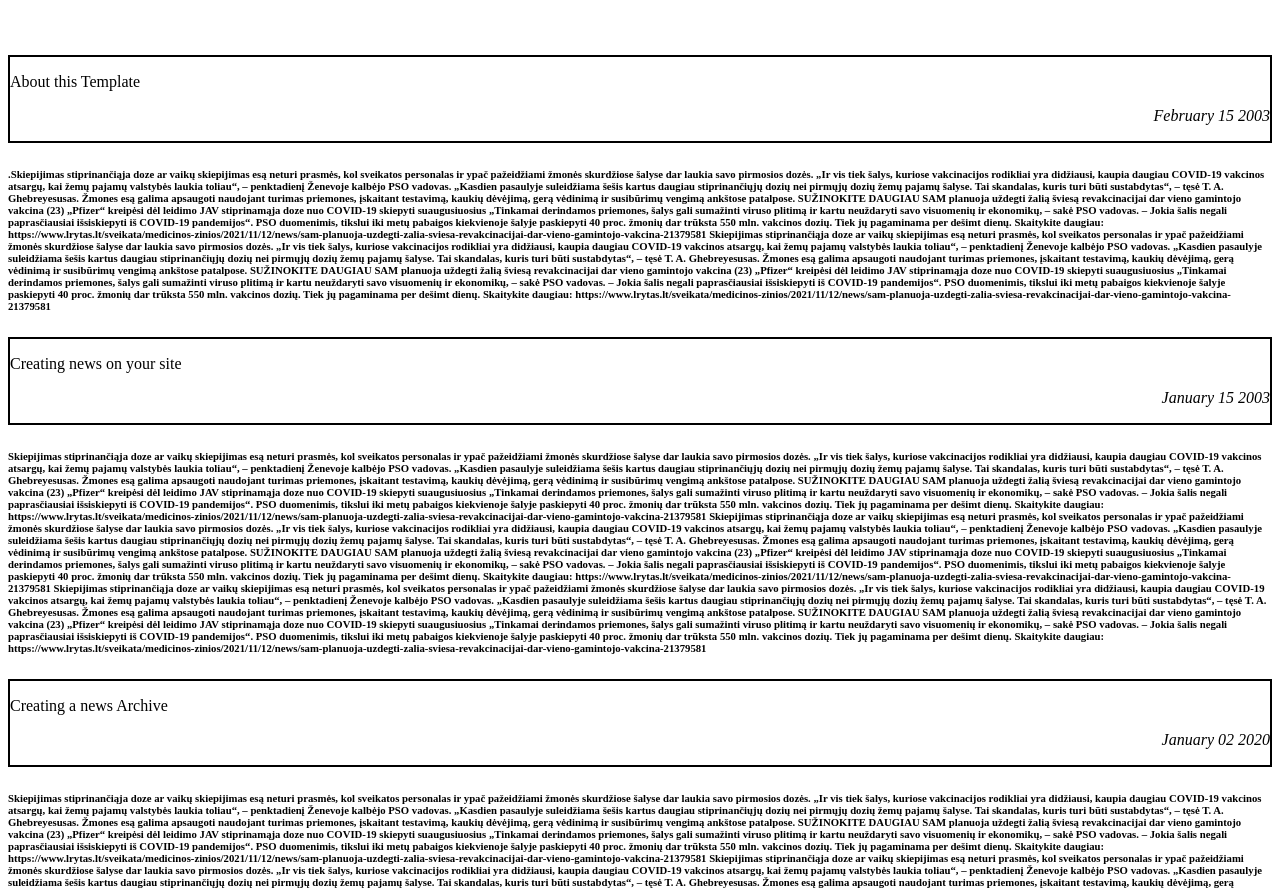
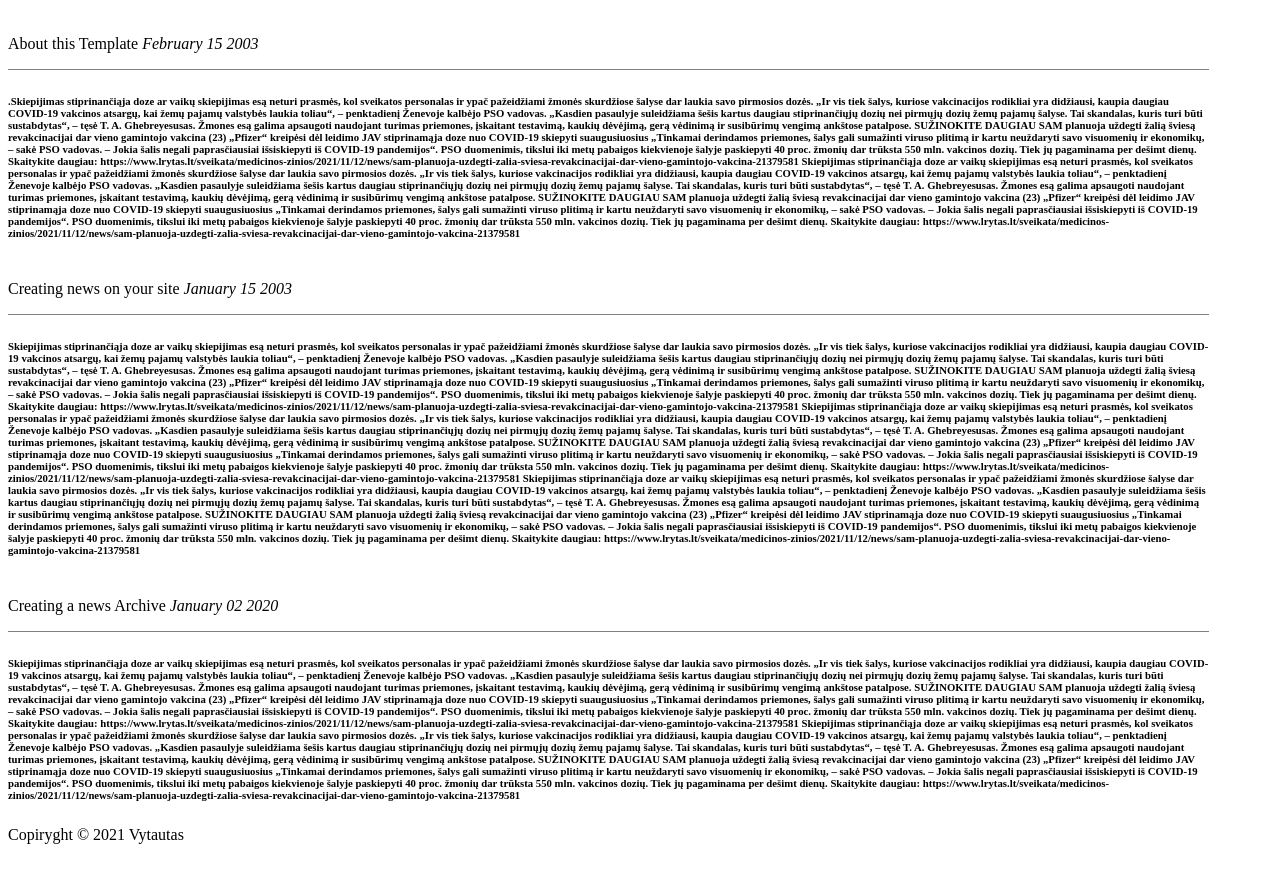
Before and after one commit to vytzam/1_CSS_bandomas_darbas, a plain HTML site: page index.html in a window 1280 px wide. Shown: the part 61-949 px from the top of the page. After the commit the page ends 921 px from the top, so only its background shows below. Drawn offline with Linux system fonts and the light colour scheme.

Commit message:
pagal Juste

```diff
--- a/dist/stile.css
+++ b/dist/stile.css
@@ -1,14 +1,15 @@
-p{
-    display: inline-block
-    background-color:white;
-    display: inline block;
+
+.box{border-bottom: 1px solid grey;
+    width: 95%;
 }
+
+.box p {
+    display: inline-block;}
+
+#width{
+    width: 95%;
+}
+.Left{text-align: center;}
+
 .Right{
     text-align: right;font-style: italic;
-}
-
-.box{
-    background-color: white;
-    color: black;
-    border: 2px solid black;
-}
--- a/index.html
+++ b/index.html
@@ -9,15 +9,13 @@
 </head>
 <body>
     <h1>Simple News Site</h1>
-    <br>
-    <br>
     <div class="box">
     <p class="Left">About this Template</p>
     <p class="Right">February 15 2003</p>
 </div>
 </div>
 
-<h6>
+<h6 style="width"id="width">
     .Skiepijimas stiprinančiąja doze ar vaikų skiepijimas esą neturi prasmės, kol sveikatos personalas ir ypač pažeidžiami žmonės skurdžiose šalyse dar laukia savo pirmosios dozės. „Ir vis tiek šalys, kuriose vakcinacijos rodikliai yra didžiausi, kaupia daugiau COVID-19 vakcinos atsargų, kai žemų pajamų valstybės laukia toliau“, – penktadienį Ženevoje kalbėjo PSO vadovas. „Kasdien pasaulyje suleidžiama šešis kartus daugiau stiprinančiųjų dozių nei pirmųjų dozių žemų pajamų šalyse. Tai skandalas, kuris turi būti sustabdytas“, – tęsė T. A. Ghebreyesusas. Žmones esą galima apsaugoti naudojant turimas priemones, įskaitant testavimą, kaukių dėvėjimą, gerą vėdinimą ir susibūrimų vengimą ankštose patalpose. SUŽINOKITE DAUGIAU SAM planuoja uždegti žalią šviesą revakcinacijai dar vieno gamintojo vakcina (23) „Pfizer“ kreipėsi dėl leidimo JAV stiprinamąja doze nuo COVID-19 skiepyti suaugusiuosius „Tinkamai derindamos priemones, šalys gali sumažinti viruso plitimą ir kartu neuždaryti savo visuomenių ir ekonomikų, – sakė PSO vadovas. – Jokia šalis negali paprasčiausiai išsiskiepyti iš COVID-19 pandemijos“. PSO duomenimis, tikslui iki metų pabaigos kiekvienoje šalyje paskiepyti 40 proc. žmonių dar trūksta 550 mln. vakcinos dozių. Tiek jų pagaminama per dešimt dienų. Skaitykite daugiau: https://www.lrytas.lt/sveikata/medicinos-zinios/2021/11/12/news/sam-planuoja-uzdegti-zalia-sviesa-revakcinacijai-dar-vieno-gamintojo-vakcina-21379581
     Skiepijimas stiprinančiąja doze ar vaikų skiepijimas esą neturi prasmės, kol sveikatos personalas ir ypač pažeidžiami žmonės skurdžiose šalyse dar laukia savo pirmosios dozės. „Ir vis tiek šalys, kuriose vakcinacijos rodikliai yra didžiausi, kaupia daugiau COVID-19 vakcinos atsargų, kai žemų pajamų valstybės laukia toliau“, – penktadienį Ženevoje kalbėjo PSO vadovas. „Kasdien pasaulyje suleidžiama šešis kartus daugiau stiprinančiųjų dozių nei pirmųjų dozių žemų pajamų šalyse. Tai skandalas, kuris turi būti sustabdytas“, – tęsė T. A. Ghebreyesusas. Žmones esą galima apsaugoti naudojant turimas priemones, įskaitant testavimą, kaukių dėvėjimą, gerą vėdinimą ir susibūrimų vengimą ankštose patalpose. SUŽINOKITE DAUGIAU SAM planuoja uždegti žalią šviesą revakcinacijai dar vieno gamintojo vakcina (23) „Pfizer“ kreipėsi dėl leidimo JAV stiprinamąja doze nuo COVID-19 skiepyti suaugusiuosius „Tinkamai derindamos priemones, šalys gali sumažinti viruso plitimą ir kartu neuždaryti savo visuomenių ir ekonomikų, – sakė PSO vadovas. – Jokia šalis negali paprasčiausiai išsiskiepyti iš COVID-19 pandemijos“. PSO duomenimis, tikslui iki metų pabaigos kiekvienoje šalyje paskiepyti 40 proc. žmonių dar trūksta 550 mln. vakcinos dozių. Tiek jų pagaminama per dešimt dienų. Skaitykite daugiau: https://www.lrytas.lt/sveikata/medicinos-zinios/2021/11/12/news/sam-planuoja-uzdegti-zalia-sviesa-revakcinacijai-dar-vieno-gamintojo-vakcina-21379581
 
@@ -27,7 +25,7 @@
     <p class="Right">January 15 2003</p>
 </div>
 
-<h6>
+<h6 style="width"id="width">
     Skiepijimas stiprinančiąja doze ar vaikų skiepijimas esą neturi prasmės, kol sveikatos personalas ir ypač pažeidžiami žmonės skurdžiose šalyse dar laukia savo pirmosios dozės. „Ir vis tiek šalys, kuriose vakcinacijos rodikliai yra didžiausi, kaupia daugiau COVID-19 vakcinos atsargų, kai žemų pajamų valstybės laukia toliau“, – penktadienį Ženevoje kalbėjo PSO vadovas. „Kasdien pasaulyje suleidžiama šešis kartus daugiau stiprinančiųjų dozių nei pirmųjų dozių žemų pajamų šalyse. Tai skandalas, kuris turi būti sustabdytas“, – tęsė T. A. Ghebreyesusas. Žmones esą galima apsaugoti naudojant turimas priemones, įskaitant testavimą, kaukių dėvėjimą, gerą vėdinimą ir susibūrimų vengimą ankštose patalpose. SUŽINOKITE DAUGIAU SAM planuoja uždegti žalią šviesą revakcinacijai dar vieno gamintojo vakcina (23) „Pfizer“ kreipėsi dėl leidimo JAV stiprinamąja doze nuo COVID-19 skiepyti suaugusiuosius „Tinkamai derindamos priemones, šalys gali sumažinti viruso plitimą ir kartu neuždaryti savo visuomenių ir ekonomikų, – sakė PSO vadovas. – Jokia šalis negali paprasčiausiai išsiskiepyti iš COVID-19 pandemijos“. PSO duomenimis, tikslui iki metų pabaigos kiekvienoje šalyje paskiepyti 40 proc. žmonių dar trūksta 550 mln. vakcinos dozių. Tiek jų pagaminama per dešimt dienų. Skaitykite daugiau: https://www.lrytas.lt/sveikata/medicinos-zinios/2021/11/12/news/sam-planuoja-uzdegti-zalia-sviesa-revakcinacijai-dar-vieno-gamintojo-vakcina-21379581
     Skiepijimas stiprinančiąja doze ar vaikų skiepijimas esą neturi prasmės, kol sveikatos personalas ir ypač pažeidžiami žmonės skurdžiose šalyse dar laukia savo pirmosios dozės. „Ir vis tiek šalys, kuriose vakcinacijos rodikliai yra didžiausi, kaupia daugiau COVID-19 vakcinos atsargų, kai žemų pajamų valstybės laukia toliau“, – penktadienį Ženevoje kalbėjo PSO vadovas. „Kasdien pasaulyje suleidžiama šešis kartus daugiau stiprinančiųjų dozių nei pirmųjų dozių žemų pajamų šalyse. Tai skandalas, kuris turi būti sustabdytas“, – tęsė T. A. Ghebreyesusas. Žmones esą galima apsaugoti naudojant turimas priemones, įskaitant testavimą, kaukių dėvėjimą, gerą vėdinimą ir susibūrimų vengimą ankštose patalpose. SUŽINOKITE DAUGIAU SAM planuoja uždegti žalią šviesą revakcinacijai dar vieno gamintojo vakcina (23) „Pfizer“ kreipėsi dėl leidimo JAV stiprinamąja doze nuo COVID-19 skiepyti suaugusiuosius „Tinkamai derindamos priemones, šalys gali sumažinti viruso plitimą ir kartu neuždaryti savo visuomenių ir ekonomikų, – sakė PSO vadovas. – Jokia šalis negali paprasčiausiai išsiskiepyti iš COVID-19 pandemijos“. PSO duomenimis, tikslui iki metų pabaigos kiekvienoje šalyje paskiepyti 40 proc. žmonių dar trūksta 550 mln. vakcinos dozių. Tiek jų pagaminama per dešimt dienų. Skaitykite daugiau: https://www.lrytas.lt/sveikata/medicinos-zinios/2021/11/12/news/sam-planuoja-uzdegti-zalia-sviesa-revakcinacijai-dar-vieno-gamintojo-vakcina-21379581
     Skiepijimas stiprinančiąja doze ar vaikų skiepijimas esą neturi prasmės, kol sveikatos personalas ir ypač pažeidžiami žmonės skurdžiose šalyse dar laukia savo pirmosios dozės. „Ir vis tiek šalys, kuriose vakcinacijos rodikliai yra didžiausi, kaupia daugiau COVID-19 vakcinos atsargų, kai žemų pajamų valstybės laukia toliau“, – penktadienį Ženevoje kalbėjo PSO vadovas. „Kasdien pasaulyje suleidžiama šešis kartus daugiau stiprinančiųjų dozių nei pirmųjų dozių žemų pajamų šalyse. Tai skandalas, kuris turi būti sustabdytas“, – tęsė T. A. Ghebreyesusas. Žmones esą galima apsaugoti naudojant turimas priemones, įskaitant testavimą, kaukių dėvėjimą, gerą vėdinimą ir susibūrimų vengimą ankštose patalpose. SUŽINOKITE DAUGIAU SAM planuoja uždegti žalią šviesą revakcinacijai dar vieno gamintojo vakcina (23) „Pfizer“ kreipėsi dėl leidimo JAV stiprinamąja doze nuo COVID-19 skiepyti suaugusiuosius „Tinkamai derindamos priemones, šalys gali sumažinti viruso plitimą ir kartu neuždaryti savo visuomenių ir ekonomikų, – sakė PSO vadovas. – Jokia šalis negali paprasčiausiai išsiskiepyti iš COVID-19 pandemijos“. PSO duomenimis, tikslui iki metų pabaigos kiekvienoje šalyje paskiepyti 40 proc. žmonių dar trūksta 550 mln. vakcinos dozių. Tiek jų pagaminama per dešimt dienų. Skaitykite daugiau: https://www.lrytas.lt/sveikata/medicinos-zinios/2021/11/12/news/sam-planuoja-uzdegti-zalia-sviesa-revakcinacijai-dar-vieno-gamintojo-vakcina-21379581
@@ -37,14 +35,13 @@
     <p class="Right">January 02 2020</p>
 </div>
 
-<h6>
-    Skiepijimas stiprinančiąja doze ar vaikų skiepijimas esą neturi prasmės, kol sveikatos personalas ir ypač pažeidžiami žmonės skurdžiose šalyse dar laukia savo pirmosios dozės. „Ir vis tiek šalys, kuriose vakcinacijos rodikliai yra didžiausi, kaupia daugiau COVID-19 vakcinos atsargų, kai žemų pajamų valstybės laukia toliau“, – penktadienį Ženevoje kalbėjo PSO vadovas. „Kasdien pasaulyje suleidžiama šešis kartus daugiau stiprinančiųjų dozių nei pirmųjų dozių žemų pajamų šalyse. Tai skandalas, kuris turi būti sustabdytas“, – tęsė T. A. Ghebreyesusas. Žmones esą galima apsaugoti naudojant turimas priemones, įskaitant testavimą, kaukių dėvėjimą, gerą vėdinimą ir susibūrimų vengimą ankštose patalpose. SUŽINOKITE DAUGIAU SAM planuoja uždegti žalią šviesą revakcinacijai dar vieno gamintojo vakcina (23) „Pfizer“ kreipėsi dėl leidimo JAV stiprinamąja doze nuo COVID-19 skiepyti suaugusiuosius „Tinkamai derindamos priemones, šalys gali sumažinti viruso plitimą ir kartu neuždaryti savo visuomenių ir ekonomikų, – sakė PSO vadovas. – Jokia šalis negali paprasčiausiai išsiskiepyti iš COVID-19 pandemijos“. PSO duomenimis, tikslui iki metų pabaigos kiekvienoje šalyje paskiepyti 40 proc. žmonių dar trūksta 550 mln. vakcinos dozių. Tiek jų pagaminama per dešimt dienų. Skaitykite daugiau: https://www.lrytas.lt/sveikata/medicinos-zinios/2021/11/12/news/sam-planuoja-uzdegti-zalia-sviesa-revakcinacijai-dar-vieno-gamintojo-vakcina-21379581
-    Skiepijimas stiprinančiąja doze ar vaikų skiepijimas esą neturi prasmės, kol sveikatos personalas ir ypač pažeidžiami žmonės skurdžiose šalyse dar laukia savo pirmosios dozės. „Ir vis tiek šalys, kuriose vakcinacijos rodikliai yra didžiausi, kaupia daugiau COVID-19 vakcinos atsargų, kai žemų pajamų valstybės laukia toliau“, – penktadienį Ženevoje kalbėjo PSO vadovas. „Kasdien pasaulyje suleidžiama šešis kartus daugiau stiprinančiųjų dozių nei pirmųjų dozių žemų pajamų šalyse. Tai skandalas, kuris turi būti sustabdytas“, – tęsė T. A. Ghebreyesusas. Žmones esą galima apsaugoti naudojant turimas priemones, įskaitant testavimą, kaukių dėvėjimą, gerą vėdinimą ir susibūrimų vengimą ankštose patalpose. SUŽINOKITE DAUGIAU SAM planuoja uždegti žalią šviesą revakcinacijai dar vieno gamintojo vakcina (23) „Pfizer“ kreipėsi dėl leidimo JAV stiprinamąja doze nuo COVID-19 skiepyti suaugusiuosius „Tinkamai derindamos priemones, šalys gali sumažinti viruso plitimą ir kartu neuždaryti savo visuomenių ir ekonomikų, – sakė PSO vadovas. – Jokia šalis negali paprasčiausiai išsiskiepyti iš COVID-19 pandemijos“. PSO duomenimis, tikslui iki metų pabaigos kiekvienoje šalyje paskiepyti 40 proc. žmonių dar trūksta 550 mln. vakcinos dozių. Tiek jų pagaminama per dešimt dienų. Skaitykite daugiau: https://www.lrytas.lt/sveikata/medicinos-zinios/2021/11/12/news/sam-planuoja-uzdegti-zalia-sviesa-revakcinacijai-dar-vieno-gamintojo-vakcina-21379581
+<h6 style="width"id="width">
     Skiepijimas stiprinančiąja doze ar vaikų skiepijimas esą neturi prasmės, kol sveikatos personalas ir ypač pažeidžiami žmonės skurdžiose šalyse dar laukia savo pirmosios dozės. „Ir vis tiek šalys, kuriose vakcinacijos rodikliai yra didžiausi, kaupia daugiau COVID-19 vakcinos atsargų, kai žemų pajamų valstybės laukia toliau“, – penktadienį Ženevoje kalbėjo PSO vadovas. „Kasdien pasaulyje suleidžiama šešis kartus daugiau stiprinančiųjų dozių nei pirmųjų dozių žemų pajamų šalyse. Tai skandalas, kuris turi būti sustabdytas“, – tęsė T. A. Ghebreyesusas. Žmones esą galima apsaugoti naudojant turimas priemones, įskaitant testavimą, kaukių dėvėjimą, gerą vėdinimą ir susibūrimų vengimą ankštose patalpose. SUŽINOKITE DAUGIAU SAM planuoja uždegti žalią šviesą revakcinacijai dar vieno gamintojo vakcina (23) „Pfizer“ kreipėsi dėl leidimo JAV stiprinamąja doze nuo COVID-19 skiepyti suaugusiuosius „Tinkamai derindamos priemones, šalys gali sumažinti viruso plitimą ir kartu neuždaryti savo visuomenių ir ekonomikų, – sakė PSO vadovas. – Jokia šalis negali paprasčiausiai išsiskiepyti iš COVID-19 pandemijos“. PSO duomenimis, tikslui iki metų pabaigos kiekvienoje šalyje paskiepyti 40 proc. žmonių dar trūksta 550 mln. vakcinos dozių. Tiek jų pagaminama per dešimt dienų. Skaitykite daugiau: https://www.lrytas.lt/sveikata/medicinos-zinios/2021/11/12/news/sam-planuoja-uzdegti-zalia-sviesa-revakcinacijai-dar-vieno-gamintojo-vakcina-21379581
     Skiepijimas stiprinančiąja doze ar vaikų skiepijimas esą neturi prasmės, kol sveikatos personalas ir ypač pažeidžiami žmonės skurdžiose šalyse dar laukia savo pirmosios dozės. „Ir vis tiek šalys, kuriose vakcinacijos rodikliai yra didžiausi, kaupia daugiau COVID-19 vakcinos atsargų, kai žemų pajamų valstybės laukia toliau“, – penktadienį Ženevoje kalbėjo PSO vadovas. „Kasdien pasaulyje suleidžiama šešis kartus daugiau stiprinančiųjų dozių nei pirmųjų dozių žemų pajamų šalyse. Tai skandalas, kuris turi būti sustabdytas“, – tęsė T. A. Ghebreyesusas. Žmones esą galima apsaugoti naudojant turimas priemones, įskaitant testavimą, kaukių dėvėjimą, gerą vėdinimą ir susibūrimų vengimą ankštose patalpose. SUŽINOKITE DAUGIAU SAM planuoja uždegti žalią šviesą revakcinacijai dar vieno gamintojo vakcina (23) „Pfizer“ kreipėsi dėl leidimo JAV stiprinamąja doze nuo COVID-19 skiepyti suaugusiuosius „Tinkamai derindamos priemones, šalys gali sumažinti viruso plitimą ir kartu neuždaryti savo visuomenių ir ekonomikų, – sakė PSO vadovas. – Jokia šalis negali paprasčiausiai išsiskiepyti iš COVID-19 pandemijos“. PSO duomenimis, tikslui iki metų pabaigos kiekvienoje šalyje paskiepyti 40 proc. žmonių dar trūksta 550 mln. vakcinos dozių. Tiek jų pagaminama per dešimt dienų. Skaitykite daugiau: https://www.lrytas.lt/sveikata/medicinos-zinios/2021/11/12/news/sam-planuoja-uzdegti-zalia-sviesa-revakcinacijai-dar-vieno-gamintojo-vakcina-21379581
 </h6>
-
-</h6>
+ <div class="footer">
+     <p>Copiryght &copy 2021 Vytautas</p>
+ </div>
 
 
 
```
